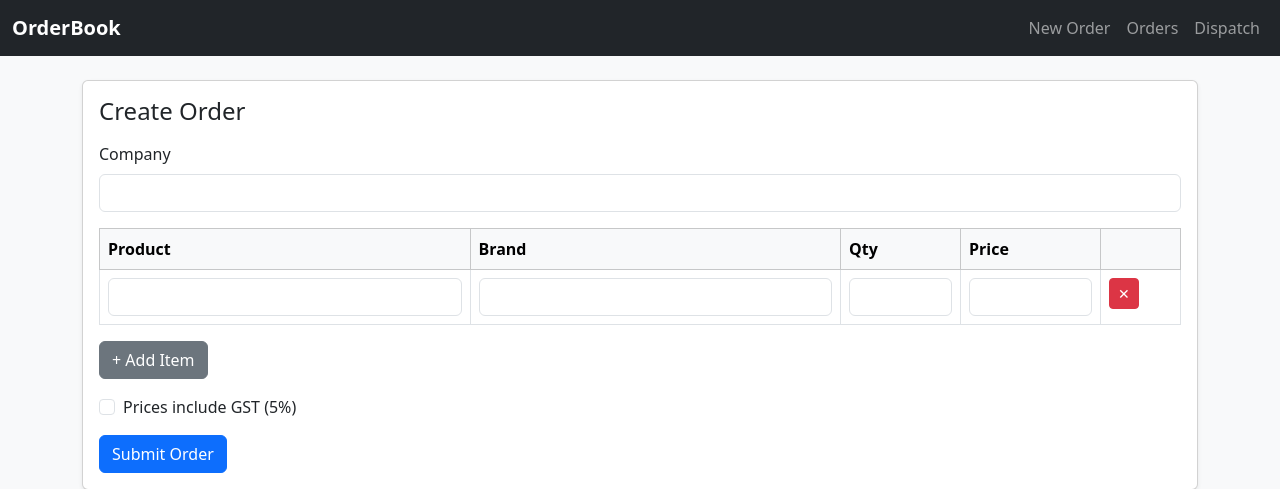
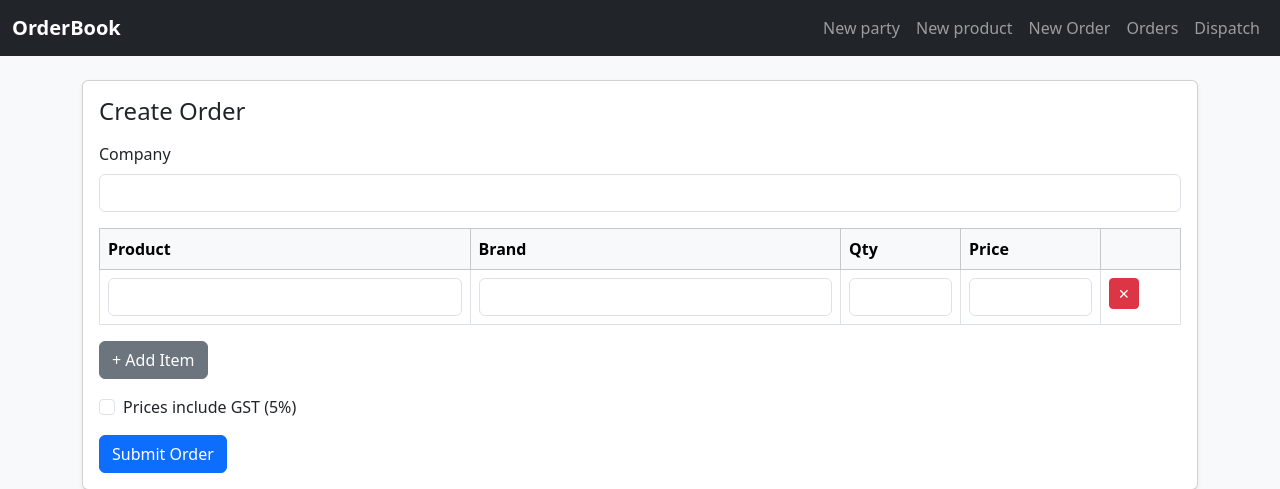
Before and after one commit to Killer-Mayor/orderbook--v2, a Flask app: page / in a window 1280 px wide. Shown: the top 489 px of the page. Run offline with Flask 2, Linux system fonts and the light colour scheme; data that the repository does not hold is empty.

Commit message:
added navigational link to sheet

```diff
--- a/templates/base.html
+++ b/templates/base.html
@@ -17,6 +17,8 @@
   <div class="container-fluid">
     <a class="navbar-brand fw-bold" href="/">OrderBook</a>
     <div class="navbar-nav">
+        <a class="nav-link" href="https://docs.google.com/spreadsheets/d/1WcNZPg8upKAn1eVlpM2faaHl1HxldEz4p8upgmGSOas/edit?gid=209069646#gid=209069646&range=A580">New party</a>
+        <a class="nav-link" href="https://docs.google.com/spreadsheets/d/1WcNZPg8upKAn1eVlpM2faaHl1HxldEz4p8upgmGSOas/edit?gid=156970246#gid=156970246&range=42:42">New product</a>
       <a class="nav-link" href="/">New Order</a>
       <a class="nav-link" href="/orders">Orders</a>
       <a class="nav-link" href="/dispatch">Dispatch</a>
```
Also changed, not shown: templates/add.html (added).
